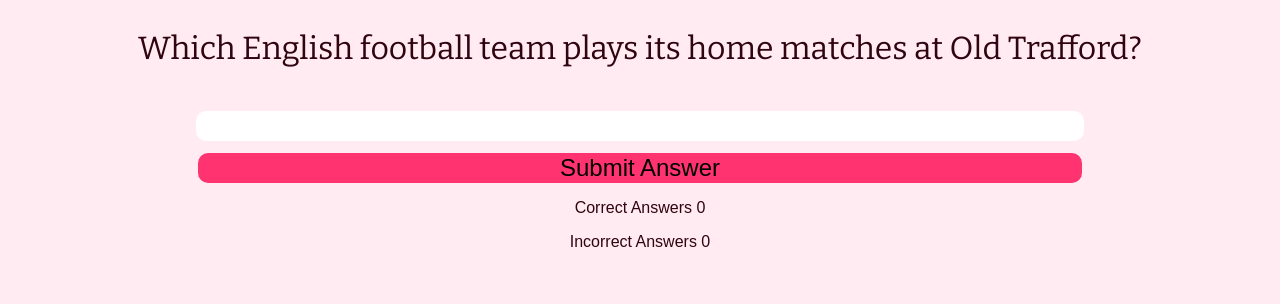
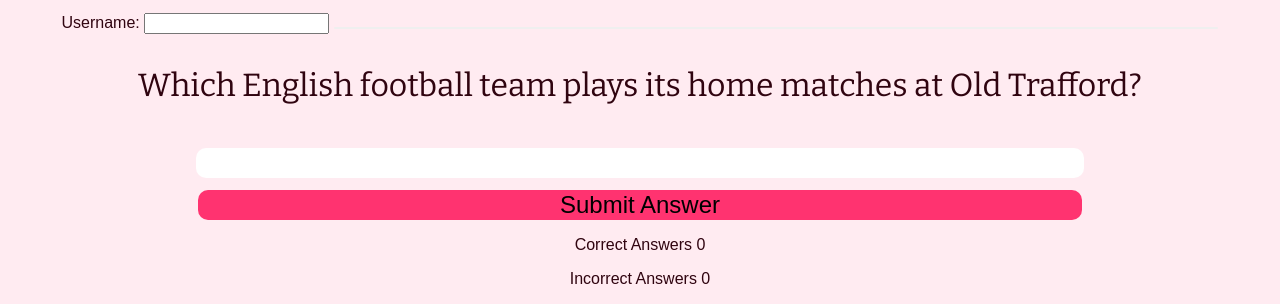
Before and after one commit to mmoore483/quiz, a plain HTML site: page index.html in a window 1280 px wide. Shown: the part 546-850 px from the top of the page. Before the commit the page ends 813 px from the top, so only its background shows below. Drawn offline with nearby package versions, Linux system fonts and the light colour scheme.

Commit message:
Add HTML username area

```diff
--- a/index.html
+++ b/index.html
@@ -19,6 +19,12 @@
             <br> Don't worry, we'll keep track of your score!
         </p>
     </div>
+<!-- username area     -->
+    <form class="usernames">
+        <label for="username">Username:</label>
+        <input type="text" id="name-one" name="username">
+        <button type="submit"></button>
+    </form>
 <!-- game area -->
     <div class="game-area">
 <!-- Question area -->
@@ -43,7 +49,6 @@
         <p class="scores">Incorrect Answers <span id="incorrect">0</span></p>
     </div>
 
-
 <!-- Link to JavaScript -->
     <script src="assets/js/script.js"></script>
 </body>
```
Lines whose indentation alone changed are shown as unchanged.
